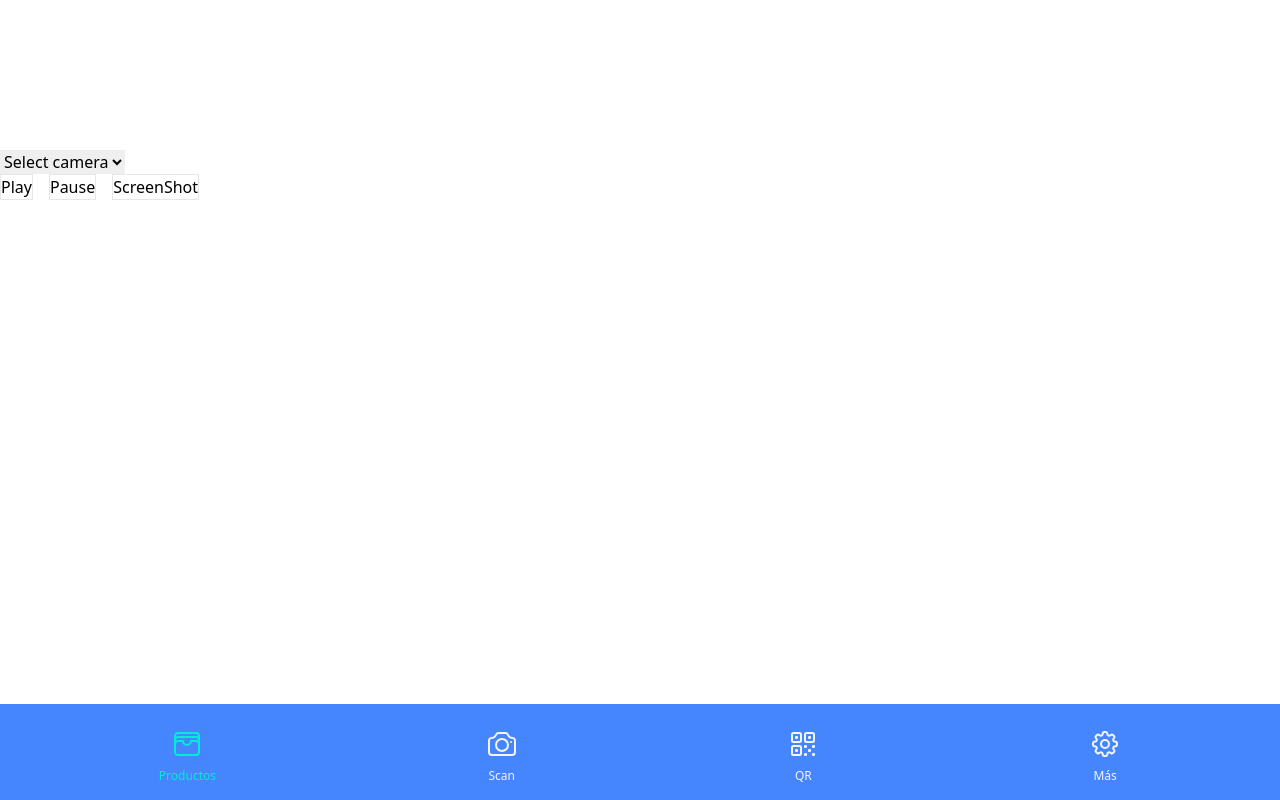
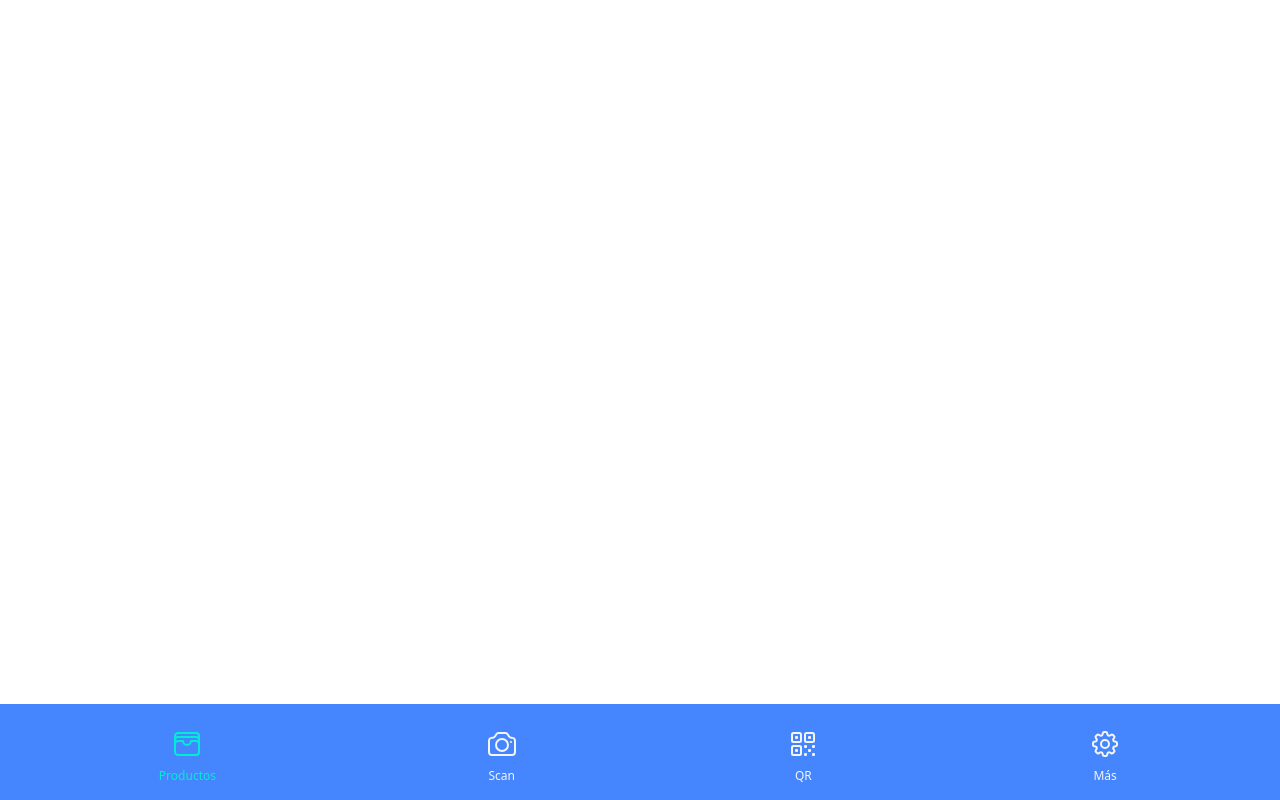
Before and after one commit to bryan-delacruz/goz-bank, a React (Vite) app: page /home/ in a window 1280 px wide. Before the commit this address led to /home/scan. Built offline with nearby package versions, Linux system fonts and the light colour scheme.

Commit message:
camera added

```diff
--- a/package.json
+++ b/package.json
@@ -10,6 +10,7 @@
   },
   "dependencies": {
     "@heroicons/react": "^2.0.16",
+    "@yudiel/react-qr-scanner": "^1.1.6",
     "qrcode": "^1.5.1",
     "react": "^18.2.0",
     "react-dom": "^18.2.0",
--- a/src/App.jsx
+++ b/src/App.jsx
@@ -12,7 +12,7 @@ function App() {
   const navigate = useNavigate();
 
   useEffect(() => {
-    navigate("home/scan");
+    navigate("home/");
   }, []);
 
   return (
--- a/src/components/Scan.jsx
+++ b/src/components/Scan.jsx
@@ -1,102 +1,82 @@
 import { useState, useEffect, useRef } from "react";
-
-const constraints = {
-  video: {
-    width: {
-      min: 1280,
-      ideal: 1920,
-      max: 2560,
-    },
-    height: {
-      min: 720,
-      ideal: 1080,
-      max: 1440,
-    },
-  },
-};
-
-const defaultOptionValue = "default";
+import { QrScanner } from "@yudiel/react-qr-scanner";
 
 const Scan = () => {
-  const [videoDevices, setVideoDevices] = useState([]);
+  const videoRef = useRef(null);
+  const streamRef = useRef(null);
 
-  const cameraSelectedRef = useRef(null);
-  const videoRef = useRef(null);
-  const streamStartedRef = useRef(false);
+  const [audioSource, setAudioSource] = useState("");
+  const [videoSource, setVideoSource] = useState("");
 
-  if (streamStartedRef.current) {
-    videoRef.current.play();
-    return;
-  }
+  const [audioSourceOptions, setAudioSourceOptions] = useState([]);
+  const [videoSourceOptions, setVideoSourceOptions] = useState([]);
 
-  const getCameraSelection = async () => {
-    const devices = await navigator.mediaDevices.enumerateDevices();
-    setVideoDevices(devices.filter((device) => device.kind === "videoinput"));
-  };
+  const [error, setError] = useState(null);
 
   useEffect(() => {
-    getCameraSelection();
+    const prepareStream = async () => {
+      const gotStream = (stream) => {
+        streamRef.current = stream;
+        if (videoRef.current) {
+          videoRef.current.srcObject = stream;
+        }
+      };
+      const getStream = async () => {
+        if (streamRef.current) {
+          streamRef.current.getTracks().forEach((track) => {
+            track.stop();
+          });
+        }
+        const constraints = {
+          audio: {
+            deviceId: audioSource !== "" ? { exact: audioSource } : undefined,
+          },
+          video: {
+            deviceId: videoSource !== "" ? { exact: videoSource } : undefined,
+          },
+        };
+        try {
+          const stream = await navigator.mediaDevices.getUserMedia(constraints);
+          gotStream(stream);
+        } catch (e) {
+          setError(e);
+        }
+      };
+      const getDevices = () => {
+        return navigator.mediaDevices.enumerateDevices();
+      };
+      const gotDevices = (deviceInfos) => {
+        const audioSourceOptions = [];
+        const videoSourceOptions = [];
+        for (const deviceInfo of deviceInfos) {
+          if (deviceInfo.kind === "audioinput") {
+            audioSourceOptions.push({
+              value: deviceInfo.deviceId,
+              label: deviceInfo.label || `Microphone ${deviceInfo.deviceId}`,
+            });
+          } else if (deviceInfo.kind === "videoinput") {
+            videoSourceOptions.push({
+              value: deviceInfo.deviceId,
+              label: deviceInfo.label || `Camera ${deviceInfo.deviceId}`,
+            });
+          }
+        }
+        setAudioSourceOptions(audioSourceOptions);
+        setVideoSourceOptions(videoSourceOptions);
+      };
+      await getStream();
+      const mediaDevices = await getDevices();
+      gotDevices(mediaDevices);
+    };
+    prepareStream();
   }, []);
 
-  const handleCameraSelected = (e) => {
-    cameraSelectedRef.current = e.target.value;
-  };
-
-  const handleStream = (stream) => {
-    videoRef.current.srcObject = stream;
-    videoRef.current.play();
-    streamStartedRef.current = true;
-  };
-  const startStream = async (constraints) => {
-    const stream = await navigator.mediaDevices.getUserMedia(constraints);
-    handleStream(stream);
-  };
-
-  const playBtn = () => {
-    if (streamStartedRef.current) {
-      videoRef.current.play();
-      return;
-    }
-    if ("mediaDevices" in navigator && navigator.mediaDevices.getUserMedia) {
-      const updatedConstraints = {
-        ...constraints,
-        deviceId: {
-          exact: cameraSelectedRef.current.value,
-        },
-      };
-      console.log(cameraSelectedRef.current.value);
-      startStream(updatedConstraints);
-    }
-  };
-
   return (
-    <div>
-      <video ref={videoRef}></video>
-      <select ref={cameraSelectedRef} onChange={(e) => handleCameraSelected(e)}>
-        <option key="default" value={defaultOptionValue}>
-          Select camera
-        </option>
-        {videoDevices?.map((vd) => (
-          <option key={vd.deviceId} value={vd.deviceId}>
-            {vd.label}
-          </option>
-        ))}
-      </select>
-      <div className="flex gap-4 ">
-        <button className="border" title="Play" onClick={playBtn}>
-          Play
-        </button>
-        <button className="border btn btn-info pause d-none" title="Pause">
-          Pause
-        </button>
-        <button
-          className="border btn btn-outline-success screenshot d-none"
-          title="ScreenShot"
-        >
-          ScreenShot
-        </button>
-      </div>
-    </div>
+    <QrScanner
+      facingMode={"user"}
+      onDecode={(result) => console.log(result)}
+      onError={(error) => console.log(error?.message)}
+    />
   );
 };
 
```
Also changed, not shown: 1 other file (tests, documents, lock files or other folders).
